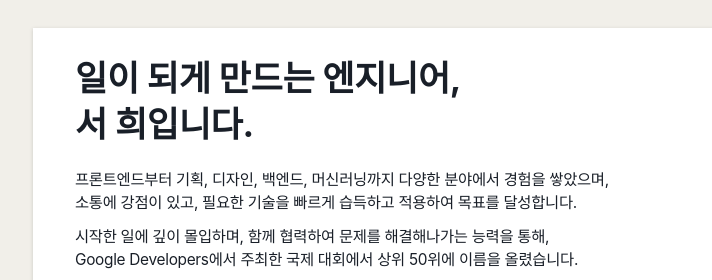
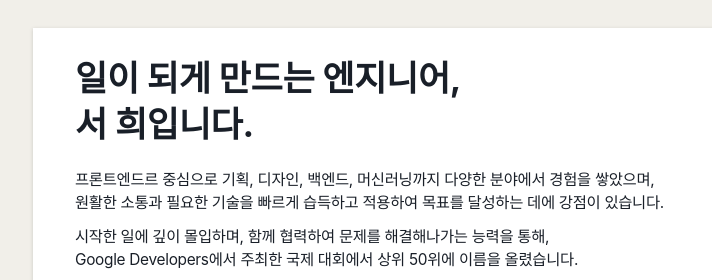
Before and after one commit to hee-suh/resume, a website: page index.html in a window 1280 px wide. Shown: the top 280 px of the page, 157-869 px from the left. Drawn offline with nearby package versions, Linux system fonts and the light colour scheme; a web font is replaced by a local one.

Commit message:
Feat: Update content

```diff
--- a/index.html
+++ b/index.html
@@ -45,8 +45,9 @@
 							</div>
 						</div>
 						<div class="pt-3 pb-2 summary">
-							프론트엔드부터 기획, 디자인, 백엔드, 머신러닝까지 다양한 분야에서 경험을 쌓았으며,
-							<br class="md" />소통에 강점이 있고, 필요한 기술을 빠르게 습득하고 적용하여 목표를 달성합니다.
+							프론트엔드르 중심으로 기획, 디자인, 백엔드, 머신러닝까지 다양한 분야에서 경험을 쌓았으며,
+							<br class="md" />원활한 소통과 필요한 기술을 빠르게 습득하고 적용하여 목표를 달성하는 데에 강점이
+							있습니다.
 							<div style="height: 0.75rem"></div>
 							시작한 일에 깊이 몰입하며, 함께 협력하여 문제를 해결해나가는 능력을 통해,<br class="md" />
 							Google Developers에서 주최한 국제 대회에서 상위 50위에 이름을 올렸습니다.
@@ -543,7 +544,7 @@
 				</div>
 			</section>
 			<section class="last-updated center">
-				<div class="time">Last Updated on January 13th, 2024</div>
+				<div class="time">Last Updated on January 17th, 2024</div>
 			</section>
 		</div>
 	</body>
```
